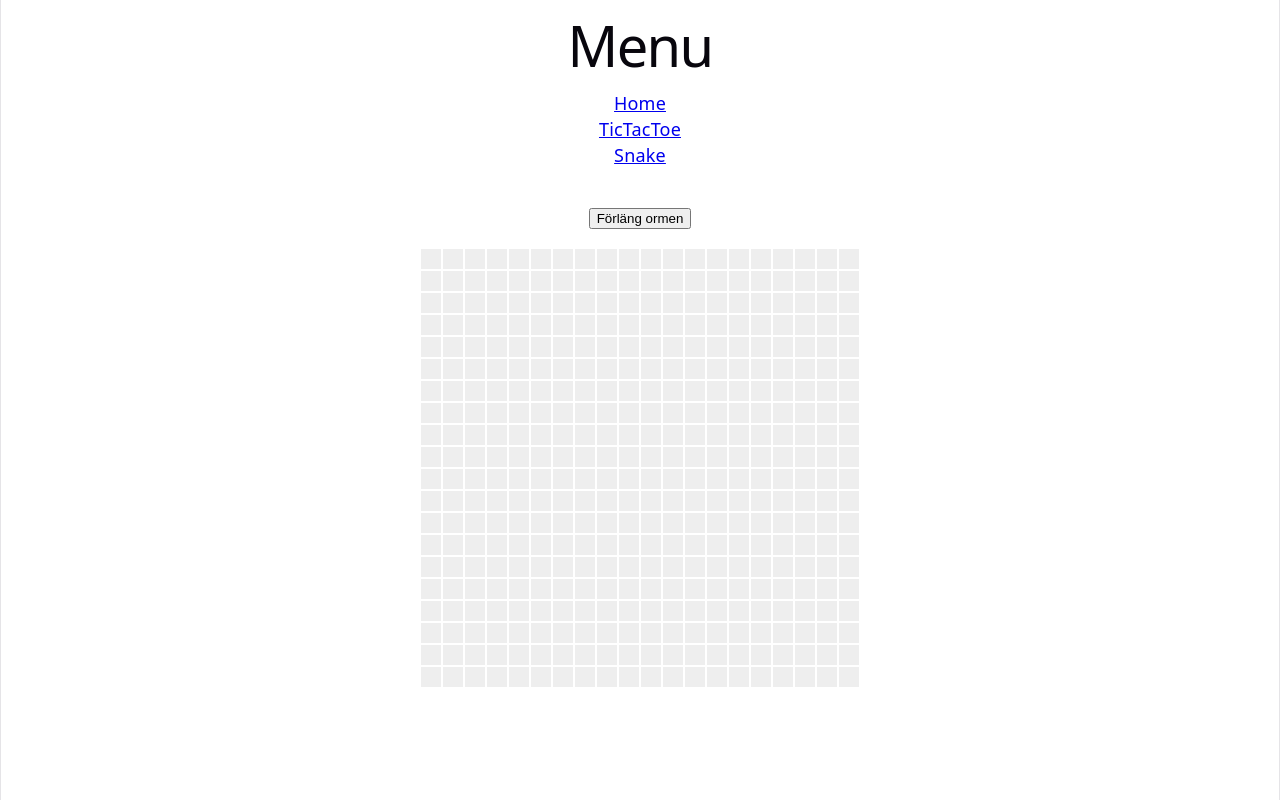
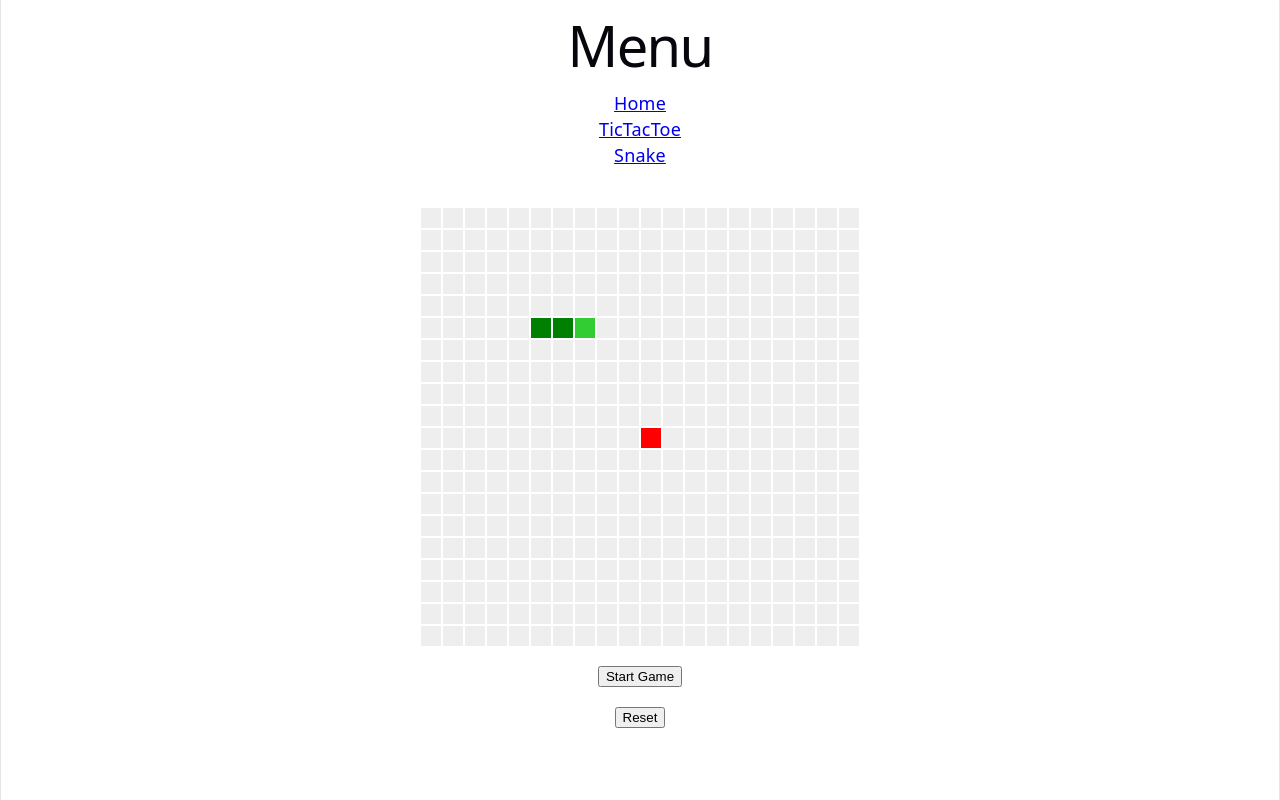
Before and after one commit to GustavM01/Games, a React (Vite) app: page /snake in a window 1280 px wide. Built offline with nearby package versions, Linux system fonts and the light colour scheme.

Commit message:
Snake can eat food

```diff
--- a/src/pages/Snake.css
+++ b/src/pages/Snake.css
@@ -13,3 +13,11 @@
 .snake {
   background: green;
 }
+
+.food {
+  background: red;
+}
+
+.head {
+  background: limegreen;
+}
--- a/src/pages/Snake.jsx
+++ b/src/pages/Snake.jsx
@@ -1,4 +1,4 @@
-import React, { useEffect, useState } from "react";
+import React, { useEffect, useRef, useState } from "react";
 
 import "./Snake.css";
 
@@ -9,27 +9,62 @@ function Snake() {
     [5, 7],
   ]);
   const [direction, setDirection] = useState([0, 1]);
+  const directionRef = useRef(direction);
+  const [food, setFood] = useState([10, 10]);
+  const foodRef = useRef(food);
+  const [playing, setPlaying] = useState(false);
+  const playingRef = useRef(playing);
+
+  useEffect(() => {
+    foodRef.current = food;
+  }, [food]);
+
+  useEffect(() => {
+    playingRef.current = playing;
+  }, [playing]);
+
   const [seconds, setSeconds] = useState(0);
 
+  useEffect(() => {
+    directionRef.current = direction;
+  }, [direction]);
+
   function moveSnake() {
-    let newSnake = [...snake];
-    let headPosition = snake[snake.length - 1];
-    let newPosition = [...direction];
-    newPosition[0] = headPosition[0] + direction[0];
-    newPosition[1] = headPosition[1] + direction[1];
+    setSnake((prevSnake) => {
+      let newSnake = [...prevSnake];
+      let headPosition = prevSnake[prevSnake.length - 1];
+      let newPosition = [
+        headPosition[0] + directionRef.current[0],
+        headPosition[1] + directionRef.current[1],
+      ];
 
-    newSnake.push(newPosition);
-    newSnake.shift();
-    setSnake(newSnake);
+      const ateFood =
+        newPosition[0] === foodRef.current[0] &&
+        newPosition[1] === foodRef.current[1];
+
+      if (!ateFood) {
+        newSnake.shift();
+      } else {
+        setFood([
+          Math.round(Math.random() * 20),
+          Math.round(Math.random() * 20),
+        ]);
+      }
+
+      newSnake.push(newPosition);
+      return newSnake;
+    });
   }
 
   useEffect(() => {
     const interval = setInterval(() => {
       setSeconds((prev) => prev + 1);
-      moveSnake();
+      if (playingRef.current) {
+        moveSnake();
+      }
     }, 200);
     return () => clearInterval(interval);
-  }, [snake]);
+  }, []);
 
   useEffect(() => {
     function handleKey(e) {
@@ -51,28 +86,55 @@ function Snake() {
     return () => window.removeEventListener("keydown", handleKey);
   }, []);
 
+  function handleStart() {
+    if (playingRef.current === false) {
+      setPlaying(true);
+    } else {
+      setPlaying(false);
+    }
+  }
+
+  function handleReset() {
+    setPlaying(false);
+    setSnake([
+      [5, 5],
+      [5, 6],
+      [5, 7],
+    ]);
+    setFood([10, 10]);
+    setDirection([0, 1]);
+  }
+
   return (
     <div className="container">
-      <button
-        onClick={() => {
-          moveSnake();
-        }}
-      >
-        Förläng ormen
-      </button>
       <div className="grid">
         {Array.from({ length: 20 }).map((_, row) =>
           Array.from({ length: 20 }).map((_, col) => {
             const isSnake = snake.some(([r, c]) => r === row && c === col);
+            const head = snake[snake.length - 1];
+            const isHead = row === head[0] && col === head[1];
+            const isFood = row === food[0] && col === food[1];
             return (
               <div
-                className={isSnake ? "cell snake" : "cell"}
+                className={
+                  isHead
+                    ? "cell head"
+                    : isSnake
+                      ? "cell snake"
+                      : isFood
+                        ? "cell food"
+                        : "cell"
+                }
                 key={`${row}-${col}`}
               />
             );
           }),
         )}
       </div>
+      <button onClick={() => handleStart()}>
+        {playing ? "Pause Game" : "Start Game"}
+      </button>
+      <button onClick={() => handleReset()}>Reset</button>
     </div>
   );
 }
```
